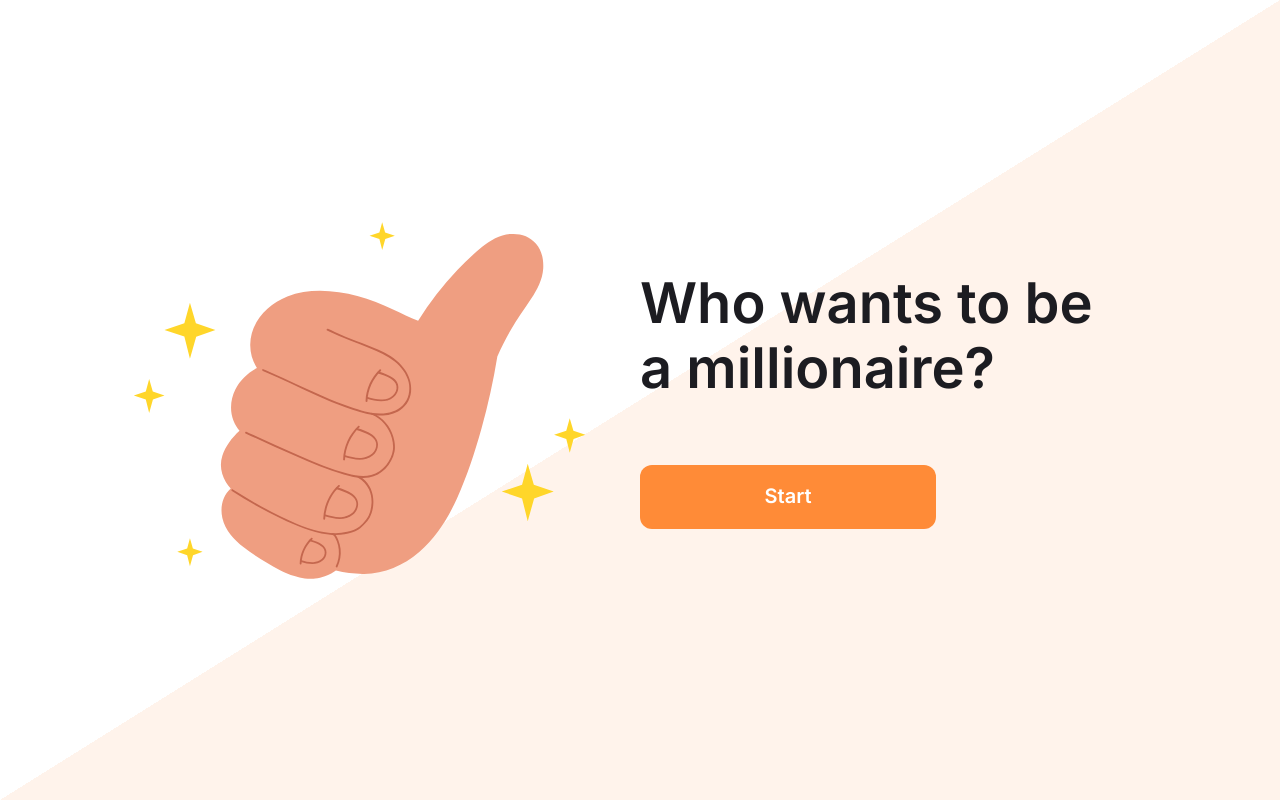
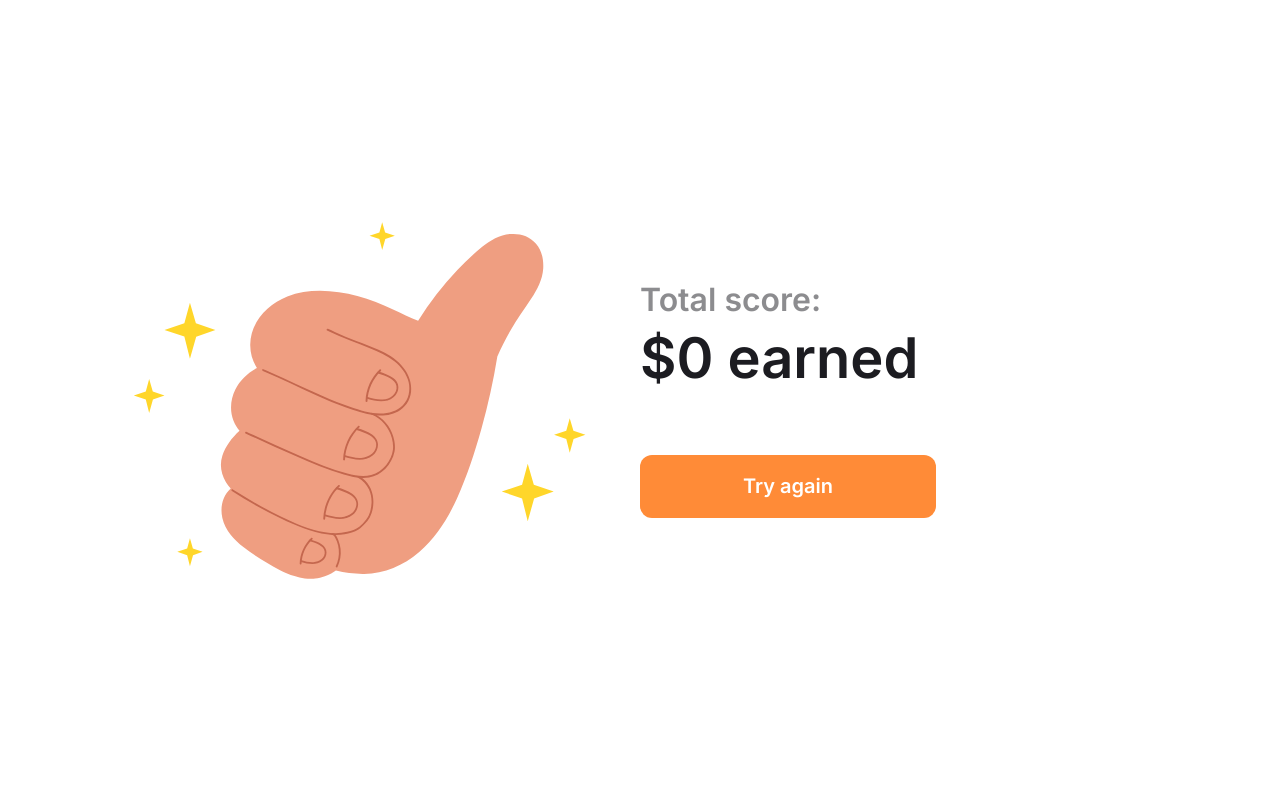
Before and after one commit to vluld/quiz-game, a React (Create React App) app: page /#/results in a window 1280 px wide. Before the commit this address led to /. Built offline with nearby package versions, Linux system fonts and the light colour scheme.

Commit message:
added results page

```diff
--- a/src/components/Option/StepOption.tsx
+++ b/src/components/Option/StepOption.tsx
@@ -1,27 +1,41 @@
 import useGetScreenSize from "hooks/useGetScreenSize";
+import { memo } from "react";
 import Option from "./Option";
-import { OptionStateVariant } from "./types";
+import { OptionStateVariant, OptionTextState } from "./types";
 
 type Props = {
   state: OptionStateVariant;
   text: string;
+  textState: OptionTextState;
 };
 
-function StepOption({ state, text }: Props) {
+function StepOption({ state, text, textState }: Props) {
   const { isMobile } = useGetScreenSize();
   const size = isMobile
     ? { width: "240", height: "32" }
     : { width: "240", height: "40" };
 
+  const getStylesForStepText = (stepState: OptionTextState) => {
+    switch (stepState) {
+      case "active":
+        return "component-option--stepText component-option--stepText-active";
+      case "inactive":
+        return "component-option--stepText component-option--stepText-inactive";
+
+      default:
+        return "component-option--stepText";
+    }
+  };
+
   return (
     <div className="quiz-game-container-step">
       <Option state={state} size={size} disableHover>
         <div className="component-option-content component-option-content-step">
-          <p className="component-option--stepText">{text}</p>
+          <p className={getStylesForStepText(textState)}>{text}</p>
         </div>
       </Option>
     </div>
   );
 }
 
-export default StepOption;
+export default memo(StepOption);
--- a/src/components/Option/_option.css
+++ b/src/components/Option/_option.css
@@ -26,6 +26,15 @@
   line-height: 23px;
 }
 
+.component-option--stepText-active {
+  color: var(--orange-100);
+}
+
+.component-option--stepText-inactive {
+  color: var(--black-40);
+
+}
+
 .component-option-content-step {
   left: 50%;
   transform: translate(-50%, -45%);
--- a/src/components/Option/types.ts
+++ b/src/components/Option/types.ts
@@ -1 +1,2 @@
 export type OptionStateVariant = "inactive" | "selected" | "correct" | "wrong";
+export type OptionTextState = "active" | "inactive" | "default";
--- a/src/features/quizGame/QuizGame.tsx
+++ b/src/features/quizGame/QuizGame.tsx
@@ -18,6 +18,7 @@ import {
   getCurrentQuestion,
   getCurrentQuestionIndex,
   getGameStatus,
+  getIsLastQuestion,
   getQuestions,
 } from "./state/quizGameSelectors";
 
@@ -31,32 +32,37 @@ function QuizGame() {
   const questions = useAppSelector(getQuestions);
   const currentQuestionIndex = useAppSelector(getCurrentQuestionIndex);
   const currentAnswerId = useAppSelector(getCurrentAnswerId);
+  const isLastQuestion = useAppSelector(getIsLastQuestion);
 
-  const isGameNotStarted = gameStatus === "notStarted";
   const isGameOver = gameStatus === "gameOver";
 
   const [showAnswer, setShowAnswers] = useState(false);
 
   const shouldShowAnswers = isMobile ? showAnswer : true;
+  const answeredLastQuestion = isLastQuestion && currentAnswerId !== null;
 
   useEffect(() => {
     dispatch(startGame(quizData));
   }, [dispatch]);
 
   useEffect(() => {
-    if (isGameOver) {
+    if (isGameOver || answeredLastQuestion) {
       navigate("/results");
     }
-  }, [isGameOver, navigate]);
+  }, [isGameOver, navigate, answeredLastQuestion]);
 
   const onAnswerClick = useCallback(
     (answerId: string) => {
       dispatch(answerQuestion(answerId));
-      setTimeout(() => {
+      if (isLastQuestion) {
         dispatch(checkResult());
-      }, 1500);
+      } else {
+        setTimeout(() => {
+          dispatch(checkResult());
+        }, 500);
+      }
     },
-    [dispatch],
+    [dispatch, isLastQuestion],
   );
 
   return (
@@ -76,7 +82,7 @@ function QuizGame() {
           />
         </span>
       )}
-      {!isGameNotStarted && (
+      {questions.length > 0 && (
         <section className="quiz-game-container-content">
           <Question text={currentQuestion.question} />
           <AnswersOptions
@@ -87,7 +93,7 @@ function QuizGame() {
           />
         </section>
       )}
-      {shouldShowAnswers && (
+      {questions.length > 0 && shouldShowAnswers && (
         <aside className="quiz-game-container--steps centered">
           <StepList
             questions={questions}
--- a/src/features/quizGame/components/StepList.tsx
+++ b/src/features/quizGame/components/StepList.tsx
@@ -1,4 +1,5 @@
 import StepOption from "components/Option/StepOption";
+import { OptionStateVariant, OptionTextState } from "components/Option/types";
 import { QuizQuestion } from "../types";
 
 type Props = {
@@ -7,14 +8,22 @@ type Props = {
 };
 
 function StepList({ questions, currentQuestionIndex }: Props) {
-  const getStateForOption = (index: number) => {
+  const getStateForOption = (index: number): OptionStateVariant => {
     if (currentQuestionIndex === index) {
       return "selected";
+    }
+    return "inactive";
+  };
+
+  const getStateForText = (index: number): OptionTextState => {
+    if (currentQuestionIndex === index) {
+      return "active";
     }
     if (currentQuestionIndex > index) {
       return "inactive";
     }
-    return "inactive";
+
+    return "default";
   };
 
   return (
@@ -24,6 +33,7 @@ function StepList({ questions, currentQuestionIndex }: Props) {
           key={question.id}
           text={`$${question.value}`}
           state={getStateForOption(index)}
+          textState={getStateForText(index)}
         />
       ))}
     </div>
--- a/src/features/quizGame/state/quizGameReducerSlice.ts
+++ b/src/features/quizGame/state/quizGameReducerSlice.ts
@@ -32,20 +32,33 @@ export const quizGameSlice = createSlice({
       state.currentAnswerId = action.payload;
     },
     checkResult: (state) => {
-      if (
+      const isAnswerCorrect =
         state.currentAnswerId ===
-        state.questions[state.currentQuestionIndex].correctAnswerId
-      ) {
+        state.questions[state.currentQuestionIndex].correctAnswerId;
+      const hasNextQuestion =
+        state.currentQuestionIndex < state.questions.length - 1;
+
+      if (isAnswerCorrect) {
         state.earned = state.questions[state.currentQuestionIndex].value;
-        state.currentQuestionIndex += 1;
-        state.currentAnswerId = null;
+        if (hasNextQuestion) {
+          state.currentQuestionIndex += 1;
+          state.currentAnswerId = null;
+        }
       } else {
         state.gameStatus = "gameOver";
       }
     },
+    resetGame: (state) => {
+      state.gameStatus = "inProgress";
+      state.earned = 0;
+      state.currentQuestionIndex = 0;
+      state.currentAnswerId = null;
+      state.questions = [];
+    },
   },
 });
 
-export const { answerQuestion, startGame, checkResult } = quizGameSlice.actions;
+export const { answerQuestion, startGame, checkResult, resetGame } =
+  quizGameSlice.actions;
 
 export default quizGameSlice.reducer;
--- a/src/features/quizGame/state/quizGameSelectors.ts
+++ b/src/features/quizGame/state/quizGameSelectors.ts
@@ -15,3 +15,7 @@ export const getCurrentQuestion = (state: RootState) =>
 
 export const getCurrentAnswerId = (state: RootState) =>
   state.gameProgress.currentAnswerId;
+
+export const getIsLastQuestion = (state: RootState) =>
+  state.gameProgress.currentQuestionIndex ===
+  state.gameProgress.questions.length - 1;
--- a/src/features/results/_results.css
+++ b/src/features/results/_results.css
@@ -1,25 +1,32 @@
-.welcome__container {
+.results__container {
   padding: 80px;
 }
 
-.welcome__container_item {
+.results__container_item {
   width: 50%;
 }
 
-.welcome__container_item:last-child {
+.results__container_item:last-child {
   display: flex;
   flex-direction: column;
   align-items: flex-start;
 }
 
-.welcome__container_slogan {
+.results__container_slogan {
   font-size: 2.8rem;
   line-height: 116%;
   font-weight: var(--font-weight-bold);
   margin-bottom: 64px;
 }
 
-.welcome__container_button {
+.results__container_result {
+  opacity: .5;
+  font-size: 1.6rem;
+  font-weight: var(--font-weight-bold);
+  margin-bottom: 8px;
+}
+
+.results__container_button {
   width: 100%;
   max-width: 296px;
 }
@@ -29,43 +36,50 @@
     background: linear-gradient(to right bottom, var(--white) 50%, var(--orange-5) 50%);
   }
 
-  .welcome__container {
+  .results__container {
     flex-direction: column;
     padding: 80px 16px 24px 16px;
   }
 
-  .welcome__container_item {
+  .results__container_item {
     width: unset;
   }
 
-  .welcome__container_item:last-child {
+  .results__container_item:last-child {
     align-items: center;
     padding-bottom: 24px;
-    justify-content: space-between;
+    justify-content: space-around;
     height: 100%;
     width: 100%;
   }
 
-  .welcome__container_image {
+  .results__container_image {
     width: 80%;
   }
 
-  .welcome__container_slogan {
+  .results__container_slogan {
     font-size: 2rem;
     line-height: 116%;
     font-weight: var(--font-weight-bold);
-    margin-bottom: 24px;
-    margin-top: 24px;
+    margin: 0;
   }
 
-  .welcome__container_button {
+  .results__container_result {
+    opacity: .5;
+    font-size: 1.125rem;
+    font-weight: var(--font-weight-bold);
+    margin-bottom: 8px;
+    text-align: center;
+  }
+
+  .results__container_button {
     width: 100%;
     max-width: unset;
   }
 }
 
 @media only screen and (max-height: 480px) {
-  .welcome__container_image {
+  .results__container_image {
     width: auto;
     max-height: 100px;
   }
--- a/src/features/results/components/Results.tsx
+++ b/src/features/results/components/Results.tsx
@@ -1,26 +1,39 @@
-import WelcomeLogo from "assets/images/handFingerUp.svg";
+import FingerUpLogo from "assets/images/handFingerUp.svg";
 import Button from "components/Button/Button";
+import { resetGame } from "features/quizGame/state/quizGameReducerSlice";
+import { getEarnedAmount } from "features/quizGame/state/quizGameSelectors";
 import { useNavigate } from "react-router-dom";
+import { useAppDispatch, useAppSelector } from "state/hooks";
 
 function Results() {
   const navigate = useNavigate();
-  const handleGoToGame = () => navigate("/who-wants-to-be-a-millionaire");
+  const dispatch = useAppDispatch();
+
+  const earned = useAppSelector(getEarnedAmount);
+
+  const handleGoToGame = () => {
+    dispatch(resetGame());
+    navigate("/who-wants-to-be-a-millionaire");
+  };
 
   return (
-    <div className="fullscreen centered diagonal-split welcome__container">
-      <div className="welcome__container_item centered">
+    <div className="fullscreen centered results__container">
+      <div className="results__container_item centered">
         <img
-          className="welcome__container_image"
-          src={WelcomeLogo}
+          className="results__container_image"
+          src={FingerUpLogo}
           alt="page logo"
         />
       </div>
-      <div className="welcome__container_item centered">
-        <p className="welcome__container_slogan">
-          Who wants to be <br />a millionaire?
-        </p>
-        <div className="welcome__container_button">
-          <Button onClick={handleGoToGame}>Start</Button>
+      <div className="results__container_item centered">
+        <div>
+          <p className="results__container_result">Total score:</p>
+          <p className="results__container_slogan">{`$${earned.toLocaleString(
+            "en-US",
+          )} earned`}</p>
+        </div>
+        <div className="results__container_button">
+          <Button onClick={handleGoToGame}>Try again</Button>
         </div>
       </div>
     </div>
```
